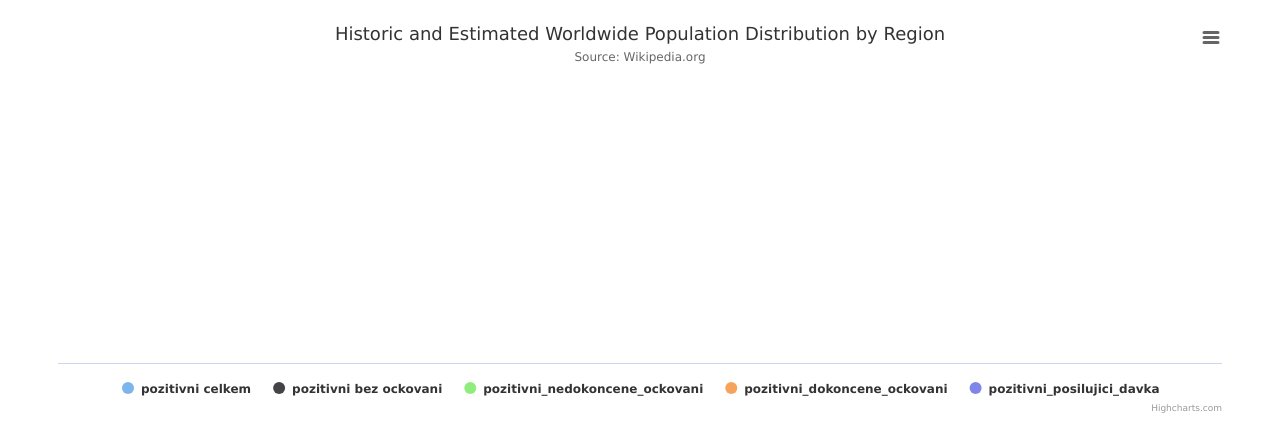
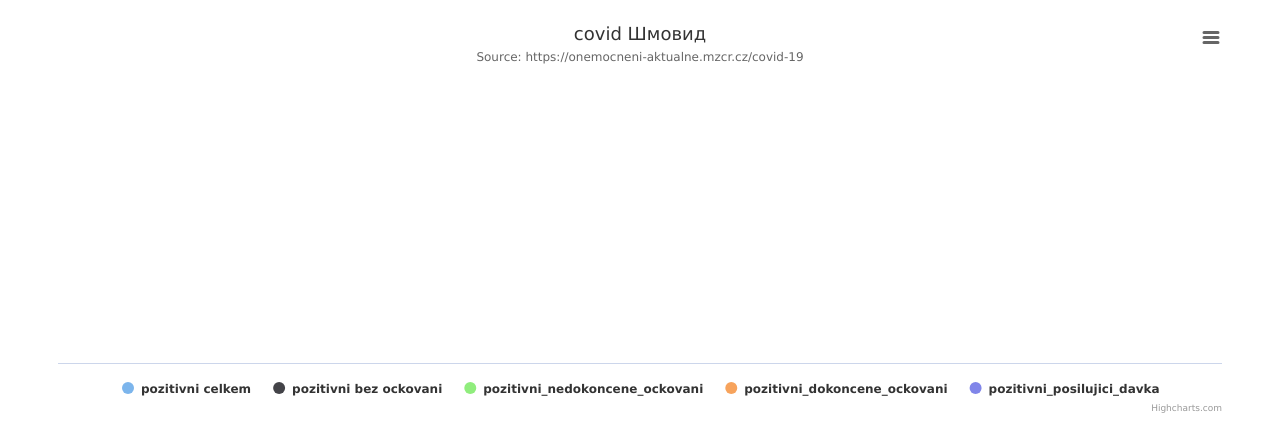
Before and after one commit to gwinpin/covid, a Django app: page / in a window 1280 px wide. Shown: the top 429 px of the page. Run offline with Django 3.2, Linux system fonts and the light colour scheme; data that the repository does not hold is empty.

Commit message:
django start

```diff
--- a/templates/vacine.html
+++ b/templates/vacine.html
@@ -12,10 +12,10 @@
     type: 'area'
   },
   title: {
-    text: 'Historic and Estimated Worldwide Population Distribution by Region'
+    text: 'covid Шмовид'
   },
   subtitle: {
-    text: 'Source: Wikipedia.org'
+    text: 'Source: https://onemocneni-aktualne.mzcr.cz/covid-19'
   },
   accessibility: {
     point: {
```
